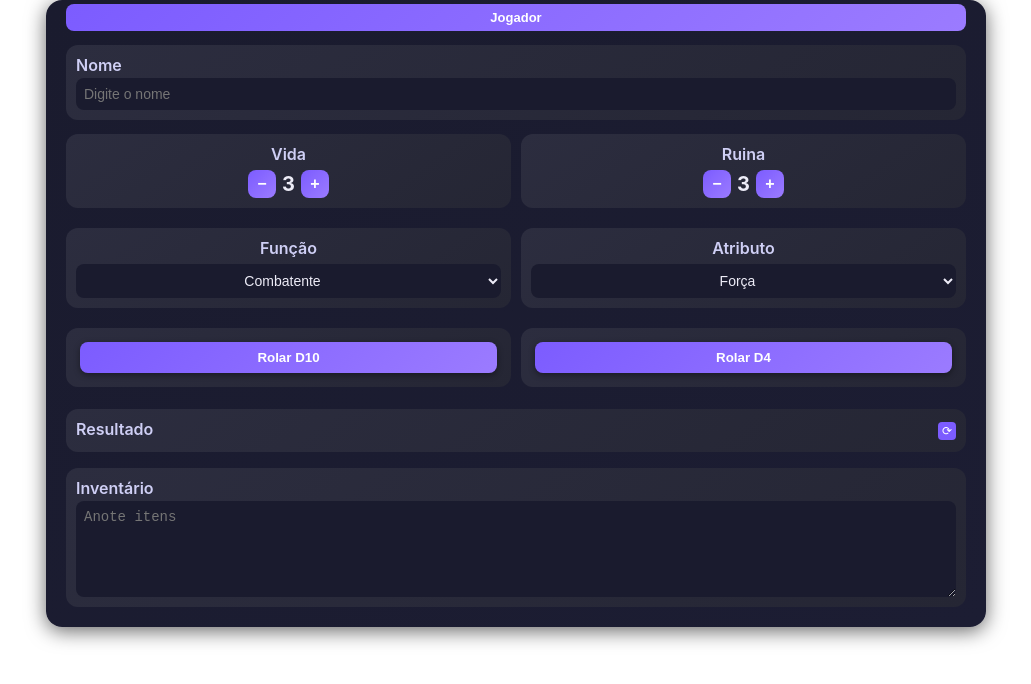
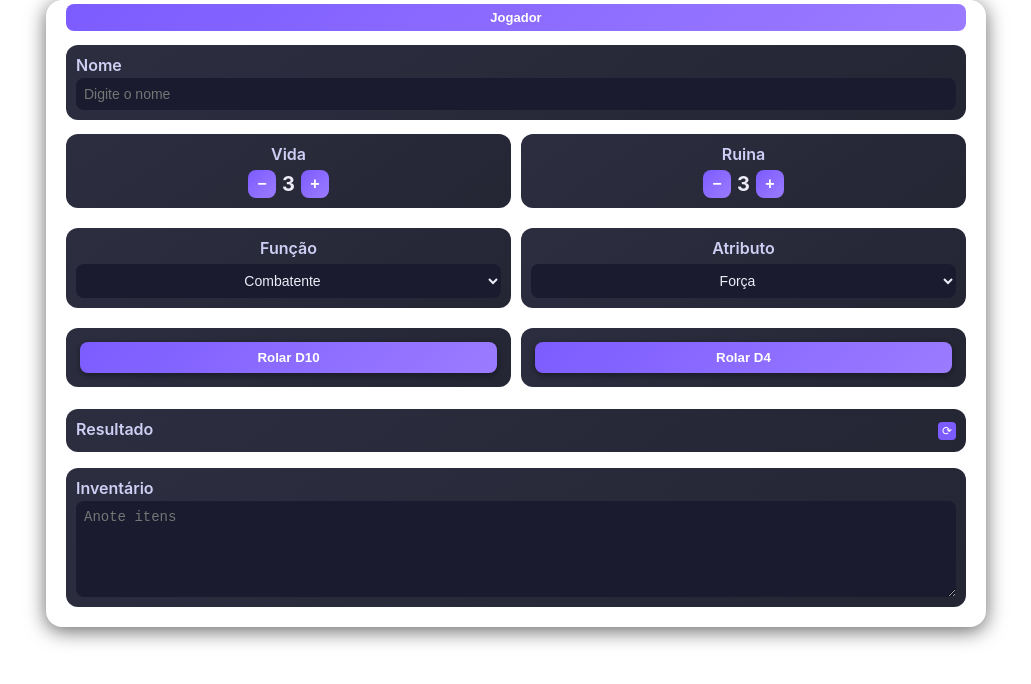
Before and after one commit to girassoisazuis2308-ops/one, a website built with Vite: page index.html in a window 1280 px wide. Shown: the whole page, without its empty margins (124-1155 px from the left). Built offline with nearby package versions, Linux system fonts and the light colour scheme; what @owlbear-rodeo/sdk would draw is missing.

Commit message:
Update index.html

```diff
--- a/index.html
+++ b/index.html
@@ -51,7 +51,7 @@
   #app {
     max-width: 900px;
     margin: auto;
-    background: linear-gradient(145deg, #1A1B2E, #1C1D33);
+    background: transparent !important;;
     padding: 20px;
     margin-top: 20px;
     border-radius: 16px;
```
